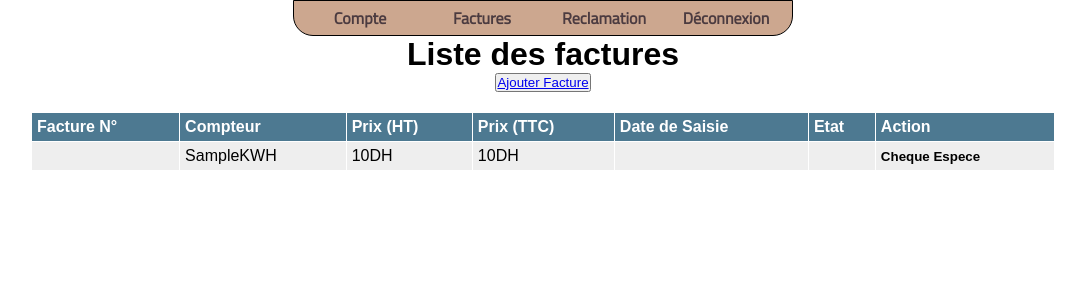
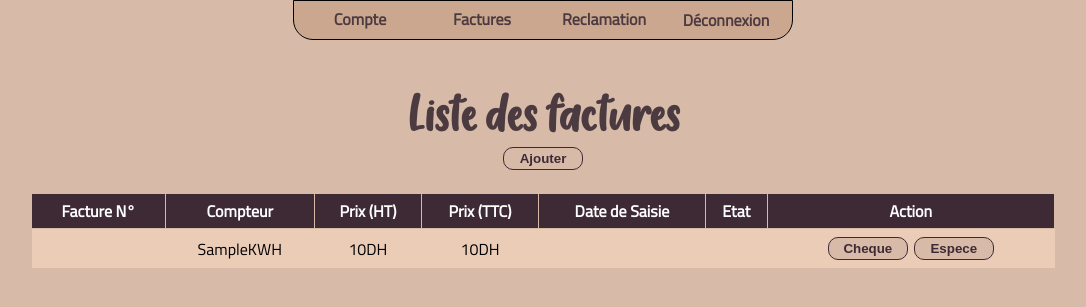
Before and after one commit to Joknaa/ElectronForSale, a PHP site: page /Client/Client.php?id=1 in a window 1280 px wide. Shown: the top 307 px of the page, without its empty margins (97-1183 px from the left). Run offline with PHP 8.4, Linux system fonts and the light colour scheme; tables that the repository leaves empty or names only in its code hold one stand-in row (values such as "Sample post"); data that the repository does not hold is empty.

Commit message:
Client Side Front End Done!
Finished the CSS of the Client Side, its all good to go

```diff
--- a/CSS/Client.css
+++ b/CSS/Client.css
@@ -1,81 +1,42 @@
-* {
-    padding: 0;
-    margin: 0;
-    box-sizing: border-box;
-}
-
-body {
-    font-family: sans-serif;
-}
+@import "Import/DialogBox.css";
 
 *::before, *::after {
     box-sizing: border-box;
 }
 
 table {
+    font-family: TitilliumWeb-Regular;
     width: 80%;
     border-collapse: collapse;
     margin: 20px auto;
 }
-
 th, td {
     padding: 5px;
-    text-align: left;
-    border: solid 1px #fff;
+    text-align: center;
+}
+th {
+    background-color: var(--BordersHeader);
+    color: #fff;
+    border: solid 1px var(--BackGround);
+
+}
+tr:nth-child(odd) {
+    background-color: var(--TableOdd);
 }
 
-th {
-    background-color: #4d7991;
-    color: #fff;
+.submit_Pay, .submit_Add {
+    color: var(--BordersHeader);
+    background-color: var(--BackGround);
+    border: 1px solid var(--BordersHeader);
+    font-weight: bold;
+    padding: 3px;
+    margin: 3px;
+    width: 80px;
+    border-radius: 10px;
+    display: inline;
 }
-
-tr:nth-child(odd) {
-    background-color: #eee;
-}
-
-input[type="Submit"] {
-    background: none;
-    font-weight: bold;
-    border: none;
-}
-
-input[type="Submit"]:hover {
-    color: #4d7991;
+.submit_Pay:hover, .submit_Add:hover {
+    color: var(--BackGround);
+    background-color: var(--BordersHeader);
     cursor: pointer;
 }
-
-@media only  screen and (max-width: 700px) {
-    table, thead, tbody, tr, th, td {
-        display: block;
-    }
-
-    thead {
-        display: none;
-    }
-
-    td:nth-child(odd) {
-        background-color: #eee;
-    }
-
-    td {
-        padding-left: 150px;
-        position: relative;
-        margin-top: -1px;
-        background: #fff;
-    }
-
-    td::before {
-        padding: 5px;
-        content: attr(data-label);
-        position: absolute;
-        top: 0;
-        left: 0;
-        width: 130px;
-        bottom: 0;
-        background-color: #4d7991;
-        color: #fff;
-        display: flex;
-        align-items: center;
-        font-weight: bold;
-    }
-}
--- a/CSS/ClientMenu.css
+++ b/CSS/ClientMenu.css
@@ -21,6 +21,8 @@
     transition: 0.5s;
     text-decoration: none;
     color: var(--H1);
+    border: 1px var(--MainDiv) solid;
+    border-radius: 2px;
 }
 
 .menu-bar ul a:hover {
@@ -28,14 +30,15 @@
     color: var(--BackGround);
     cursor: pointer;
     border-radius: 20px;
-
 }
 
+.Btn_Logout li{
+    border: 1px var(--MainDiv) solid;
+}
 .Btn_Logout li:hover {
     background: var(--BackGround);
     color: var(--H1);
     transition: 0.5s;
+    border-color: black;
     border-radius: 20px;
-    border: 1px black solid;
-
 }
--- a/CSS/Import/DialogBox.css
+++ b/CSS/Import/DialogBox.css
@@ -5,7 +5,7 @@
     box-sizing: border-box;
 }
 body {
-    font-family: sans-serif;
+    font-family: TitilliumWeb-Regular;
     background: var(--BackGround);
 }
 
@@ -85,7 +85,7 @@ h1 {
     color: var(--BackGround);
 }
 .Btn_Back {
-    width: 70px;
+    width: 100px;
     margin-top: 10px;
     padding: 0;
 }
--- a/CSS/Import/Variables.css
+++ b/CSS/Import/Variables.css
@@ -7,11 +7,12 @@
     src: url(../../FONT/TitilliumWeb-Regular.ttf);
 }
 :root {
-    --BackGround: #d7bba8;
+    --BackGround:    #d7bba8;
     --MainDiv:       #CCA78F;
     --BordersHeader: #3E2A35;
     --Borders:       #553A49;
     --H1:            #4B3B40;
     --ButtonHover:   #3D2934;
-    --Button     :   #745871;
+    --Button:        #745871;
+    --TableOdd:      #eaccb7;
 }
--- a/Client/Client.php
+++ b/Client/Client.php
@@ -18,8 +18,12 @@ $id_client = intval($_GET['id']);
 <?php include "../Include/ClientMenu.php"; ?>
 
 <center>
+    <br>
+    <br>
     <h1>Liste des factures</h1>
-    <button><a href="ClientAddConsumption.php?id=<?php echo $id_client; ?>"> Ajouter Facture </a></button>
+    <form action="ClientAddConsumption.php?id=<?php echo $id_client; ?>" method="POST">
+        <input class="submit_Add" type="submit" name="submit_AjouterFacture" value="Ajouter">
+    </form>
     <table>
         <thead>
         <tr>
--- a/Client/ClientAddConsumption.php
+++ b/Client/ClientAddConsumption.php
@@ -42,7 +42,8 @@ $id_client = intval($_GET['id']);
                 </select>
                 <input class="input" type="text" name="consommation" placeholder="consommation" required>
             </label><br>
-            <input class="submit" type="Submit" name="submit" value="submit">
+            <input class="submit" type="Submit" name="submit" value="Submit">
+            <a class="Btn_Back" href="Client.php?id=<?php echo $id_client ?>">Annuler</a>
         </center>
     </form>
 </div>
--- a/Client/ClientReclamation.php
+++ b/Client/ClientReclamation.php
@@ -26,7 +26,8 @@ $id_client = intval($_GET['id']);
             <input class="input" type="email" name="email" placeholder="email" required><br>
             <input class="input" type="text" name="subject" placeholder="Subject" required><br>
             <textarea class="input" name="body" placeholder="Write your reclamation here" required></textarea><br>
-            <input class="submit" type="Submit" name="submit" value="envoyer">
+            <input class="submit" type="Submit" name="submit" value="Envoyer">
+            <a class="Btn_Back" href="Client.php?id=<?php echo $id_client ?>">Annuler</a>
         </center>
     </form>
 </div>
--- a/Scripts/S_BillingTable.php
+++ b/Scripts/S_BillingTable.php
@@ -22,9 +22,9 @@ function PrintBillsList(mysqli $conn, $id_client){
             echo '<td data-label="Prix (TTC)">' . $Facture['prix_ttc'] . 'DH</td>';
             echo '<td data-label="Date de Saisie">' . $Facture['Date'] . '</td>';
             echo '<td data-label="Etat">' . $Facture['Paid'] . '</td>';
-            echo '<td data-label="Action"><form action="../Scripts/S_BillingTable.php?Client_ID='.$id_client.'&Facture_ID='.$Facture['ID'].'" method="POST">';
-            echo '<input type="submit" name="PayerCheque" value="Cheque ">';
-            echo '<input type="submit" name="PayerEspece" value="Espece"></form></td></tr>';
+            echo '<td data-label="Action"><center><form action="../Scripts/S_BillingTable.php?Client_ID='.$id_client.'&Facture_ID='.$Facture['ID'].'" method="POST">';
+            echo '<input class="submit_Pay" type="submit" name="PayerCheque" value="Cheque">';
+            echo '<input class="submit_Pay" type="submit" name="PayerEspece" value="Espece"></form></center></td></tr>';
             $rows--;
         } while ($rows > 0);
     } else {
```
